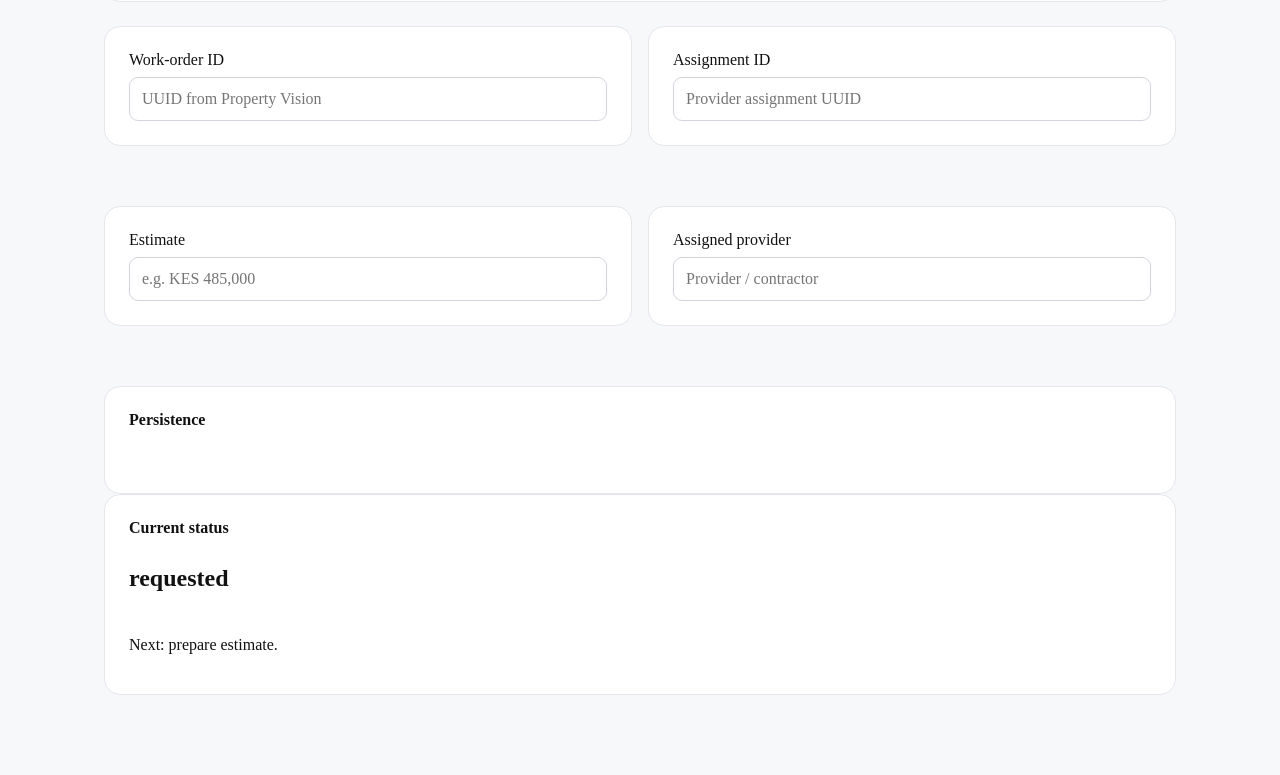
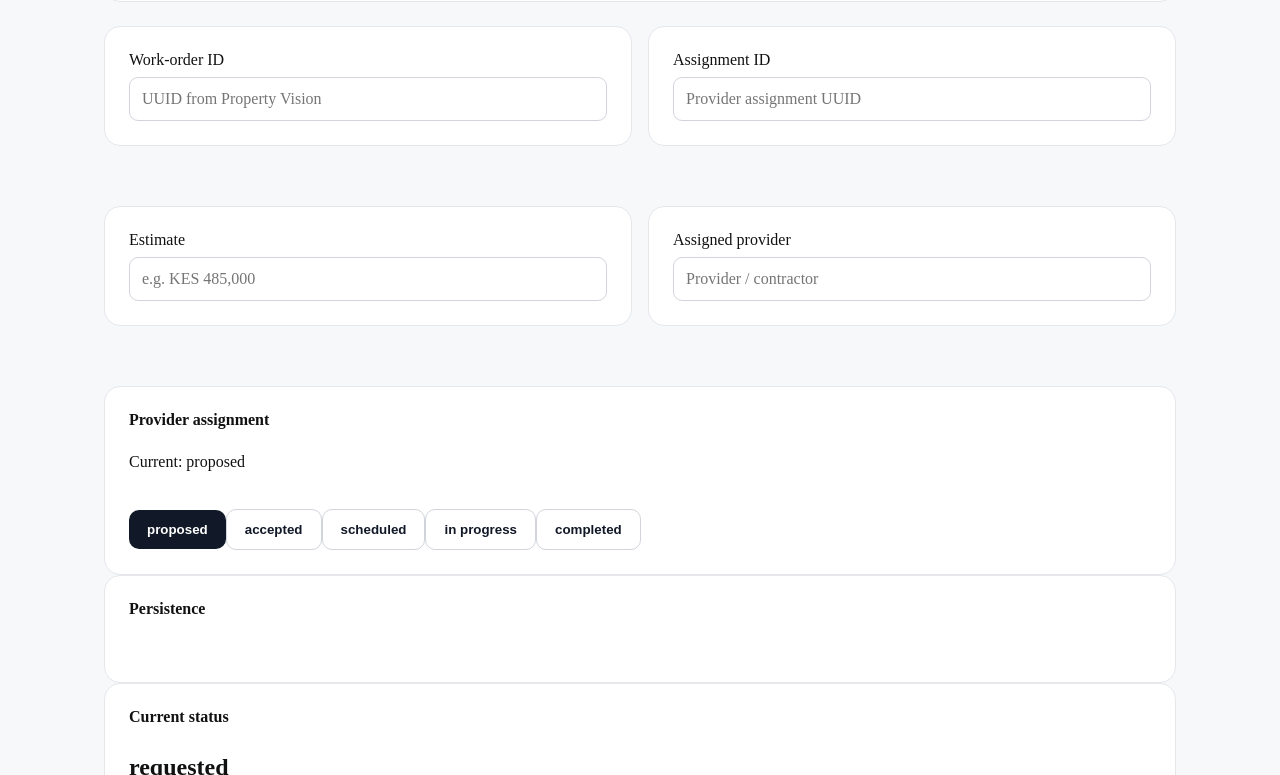
Before and after one commit to stpeter614-netizen/property-vision, a Next.js app: page /property/execution in a window 1280 px wide. Shown: the part 504-1279 px from the top of the page. Before the commit the page ends 1223 px from the top, so only its background shows below. Built offline with nearby package versions, Linux system fonts and the light colour scheme.

Commit message:
Persist Property Vision provider assignment status

```diff
--- a/app/property/execution/page.tsx
+++ b/app/property/execution/page.tsx
@@ -9,6 +9,7 @@ export default function ExecutionPage(){
  const [message,setMessage]=useState('');
  const [workOrderId,setWorkOrderId]=useState('');
  const [assignmentId,setAssignmentId]=useState('');
+ const [assignmentStatus,setAssignmentStatus]=useState('proposed');
  const [provider,setProvider]=useState('');
  const [estimate,setEstimate]=useState('');
  const i=Math.max(0,stages.indexOf(stage));
@@ -24,6 +25,7 @@ export default function ExecutionPage(){
    <label className="card">Estimate<input value={estimate} onChange={e=>setEstimate(e.target.value)} placeholder="e.g. KES 485,000"/></label>
    <label className="card">Assigned provider<input value={provider} onChange={e=>setProvider(e.target.value)} placeholder="Provider / contractor"/></label>
   </section>
+  <section className="card"><strong>Provider assignment</strong><p>Current: {assignmentStatus.replace('_',' ')}</p><div className="progress">{['proposed','accepted','scheduled','in_progress','completed'].map(s=><button key={s} className={assignmentStatus===s?'button':'button secondary'} type="button" onClick={()=>persistAssignment(s)}>{s.replace('_',' ')}</button>)}</div></section>
   <section className="card"><strong>Persistence</strong><p>{message}</p></section>
   <section className="card"><strong>Current status</strong><h2>{stage.replace('_',' ')}</h2><p>Next: {stage==='requested'?'prepare estimate':stage==='quoted'?'approve estimate':stage==='approved'?'assign and schedule':stage==='scheduled'?'start work':stage==='in_progress'?'record completion':'workflow complete'}.</p></section>
  </main>;
```
